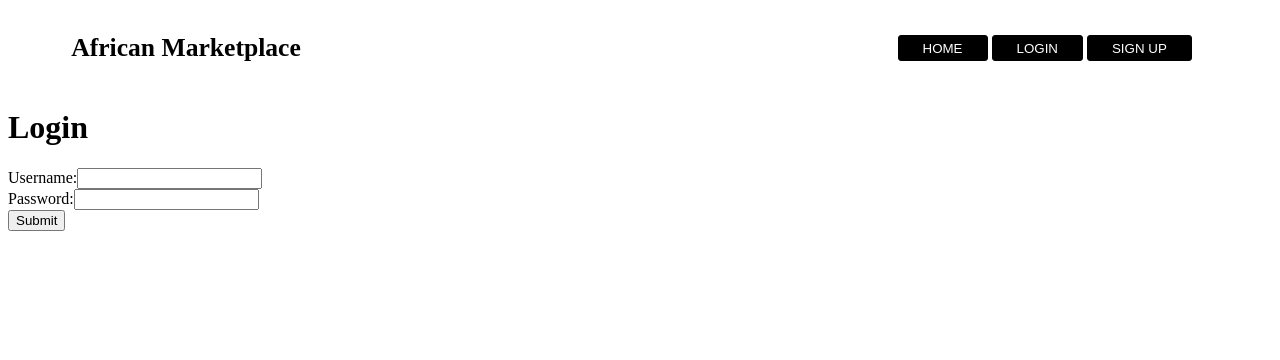
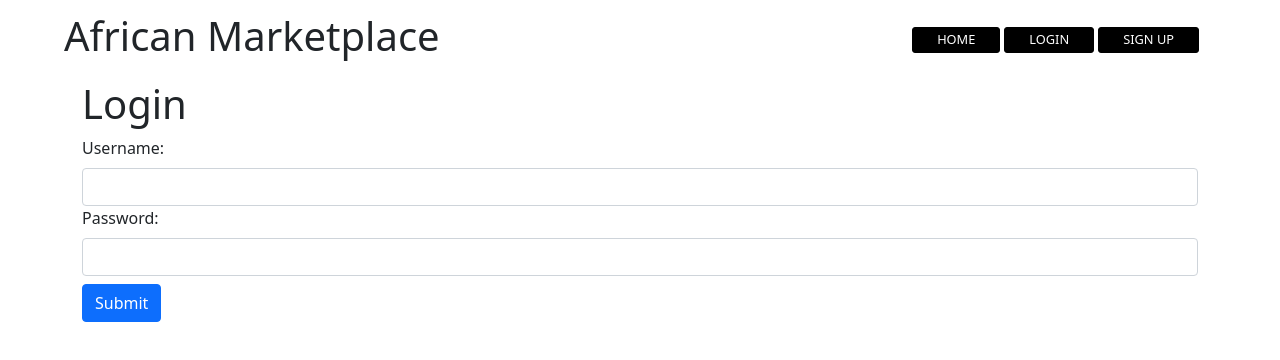
Before and after one commit to African-Market-Build/Front-end, a React (Create React App) app: page /login in a window 1280 px wide. Shown: the top 360 px of the page. Built offline with nearby package versions, Linux system fonts and the light colour scheme.

Commit message:
bootstrap added to login and signup

```diff
--- a/package.json
+++ b/package.json
@@ -9,6 +9,7 @@
     "axios": "^0.25.0",
     "bootstrap": "^5.1.3",
     "react": "^17.0.2",
+    "react-bootstrap": "^2.1.2",
     "react-dom": "^17.0.2",
     "react-router": "^6.2.1",
     "react-router-dom": "^6.2.1",
--- a/src/components/Home.js
+++ b/src/components/Home.js
@@ -1,6 +1,6 @@
 import React from "react";
 import axios from "axios";
-import "./home.css"
+import "../styles/home.css"
 
 const Home = () => {
   return (
--- a/src/components/Login.js
+++ b/src/components/Login.js
@@ -1,7 +1,11 @@
+import 'bootstrap/dist/css/bootstrap.min.css';
 import React, { useState } from "react";
 import axios from "axios";
 import styled from "styled-components";
 import { useNavigate } from "react-router-dom";
+import Button from 'react-bootstrap/Button';
+import Form from 'react-bootstrap/Form';
+import Container from 'react-bootstrap/Container';
 
 const Login = () => {
   const [error, setError] = useState("");
@@ -34,12 +38,13 @@ const Login = () => {
 
   return (
     <div>
+      <Container>
       <div>
         <h1>Login</h1>
-        <form onSubmit={handleSubmit}>
+        <Form onSubmit={handleSubmit} className="form-inline">
           <div>
             <label htmlFor="username">Username:</label>
-            <input onChange={handleChange} name="username" id="username" />
+            <input onChange={handleChange} name="username" id="username" className="form-control mt-2" />
           </div>
           <div>
             <label htmlFor="password">Password:</label>
@@ -48,12 +53,14 @@ const Login = () => {
               name="password"
               type="password"
               id="password"
+              className="form-control mt-2"
             />
           </div>
-          <button id="submit">Submit</button>
-        </form>
+          <Button className="mt-2" id="submit">Submit</Button>
+        </Form>
         {/* {error && <p id="error"> {error}</p>} */}
       </div>
+      </Container>
     </div>
   );
 };
--- a/src/components/Signup.js
+++ b/src/components/Signup.js
@@ -3,6 +3,9 @@ import * as yup from "yup";
 import axios from "axios";
 import { useNavigate } from 'react-router-dom';
 import SignupSchema from "../validation/signupSchema";
+import Button from 'react-bootstrap/Button';
+import Form from 'react-bootstrap/Form';
+import Container from 'react-bootstrap/Container';
 
 const initialFormValues = {
     username: "",
@@ -92,8 +95,9 @@ const initialFormValues = {
 
     return (
       <div className="signup container">
+        <Container>
         <h1>Sign Up</h1>
-        <form id="signup-form" onSubmit={onSubmit}>
+        <Form id="signup-form" onSubmit={onSubmit}>
           <div className="form-group submit">
             <div className="errors">
               <div>{formErrors.username}</div>
@@ -108,6 +112,7 @@ const initialFormValues = {
                 onChange={onChange}
                 name="username"
                 placeholder='username'
+                className="form-control mt-2"
               />
               <input
                 id="password-signup"
@@ -116,12 +121,14 @@ const initialFormValues = {
                 onChange={onChange}
                 name="password"
                 placeholder='password'
+                className="form-control mt-2"
               />
           </div>
-          <button type="submit" id="signupBtn" disabled={disabled}>
+          <Button className="mt-2" type="submit" id="signupBtn" disabled={disabled}>
               Sign Up
-            </button>
-        </form>
+            </Button>
+        </Form>
+        </Container>
       </div>
     );
   }
--- a/src/index.js
+++ b/src/index.js
@@ -1,4 +1,5 @@
 import React from 'react';
+import 'bootstrap/dist/css/bootstrap.min.css';
 import ReactDOM from 'react-dom';
 import App from './App';
 
```
Also changed, not shown: src/styles/home.css (renamed from src/components/home.css), 1 other file (tests, documents, lock files or other folders).
